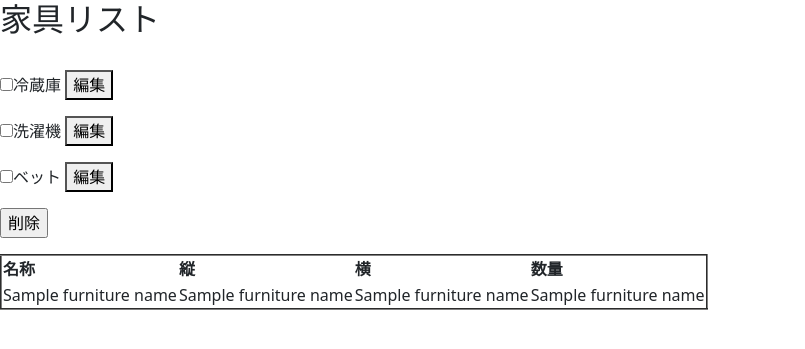
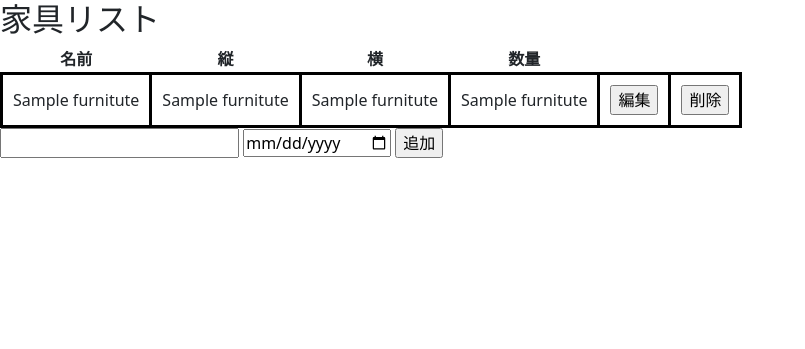
Before and after one commit to ren-suna/graduation_production, a Flask app: template templates/R.main_right.html in a window 1280 px wide. Shown: the top 349 px of the page, without its empty margins (0-805 px from the left). Run offline with Flask 2, Linux system fonts and the light colour scheme; the template is opened without the code that fills it: most values are stand-ins (such as "Sample title", 1, 10 or a date in 2020).

Commit message:
ren2.26_3

```diff
--- a/templates/R.main_right.html
+++ b/templates/R.main_right.html
@@ -8,31 +8,69 @@
     <title>Document</title>
     <link href="https://cdn.jsdelivr.net/npm/bootstrap@5.0.2/dist/css/bootstrap.min.css" rel="stylesheet"
         integrity="sha384-EVSTQN3/azprG1Anm3QDgpJLIm9Nao0Yz1ztcQTwFspd3yD65VohhpuuCOmLASjC" crossorigin="anonymous">
+    <style>
+        table {
+            border-collapse: collapse;
+        }
+
+        td {
+            border: solid #000;
+            padding: 10px;
+        }
+
+        th {
+            text-align: center;
+        }
+
+        td {
+            text-align: right;
+        }
+    </style>
 </head>
 
 <body>
     <h2>家具リスト</h2>
+    <table>
+        <tr>
+            <th>名前</th>
+            <th>縦</th>
+            <th>横</th>
+            <th>数量</th>
+        </tr>
+        {% for i in furnitutes %}
+        <tr>
+            <td>{{i[2]}}</td>
+            <td>{{i[3]}}</td>
+            <td>{{i[4]}}</td>
+            <td>{{i[5]}}</td>
+            <td>
+                <form action="/furnitures">
+                    <input style="display: none;" type="integer" name="post_id" value="{{i[0]}}">
+                    <input type="submit" value="編集">
+                </form>
+            </td>
+            <td>
+                <form action="/delete">
+                    <input style="display: none;" type="integer" name="post_id" value="{{i[0]}}">
+                    <input type="submit" value="削除">
+                </form>
+            </td>
+        </tr>
+        {% endfor %}
 
-    <table border="2">
-        <tr>
-            <th>名称</th><th>縦</th><th>横</th><th>数量</th>
-        </tr><br>
-         {% for i in furniture_name %}
-        <tr>
-            <td>{{i[2]}}</td><td>{{i[3]}}</td><td>{{i[4]}}</td><td>{{i[5]}}</td>
-        </tr>
+    </table>
 
-    <form action="#">
-        <p><input type="checkbox" name="os" value="win7">冷蔵庫 <button>編集</button></p>
-        <p><input type="checkbox" name="os" value="win8">洗濯機 <button>編集</button></p>
-        <p><input type="checkbox" name="os" value="win10">ベット <button>編集</button></p>
-        <p><input type="submit" value="削除"></p>
+    <form action="/add" method="post">
+        <input type="text" name="post_task">
+        <input type="date" name="post_dead">
+        <input type="submit" value="追加" name="post_add">
     </form>
+
+
+
     <script src="https://cdn.jsdelivr.net/npm/bootstrap@5.0.2/dist/js/bootstrap.bundle.min.js"
         integrity="sha384-MrcW6ZMFYlzcLA8Nl+NtUVF0sA7MsXsP1UyJoMp4YLEuNSfAP+JcXn/tWtIaxVXM"
         crossorigin="anonymous"></script>
-        {% endfor %}
-    </table>
 
 </body>
 
```
Also changed, not shown: ren.py (+41 -23 lines), graduate.db.
